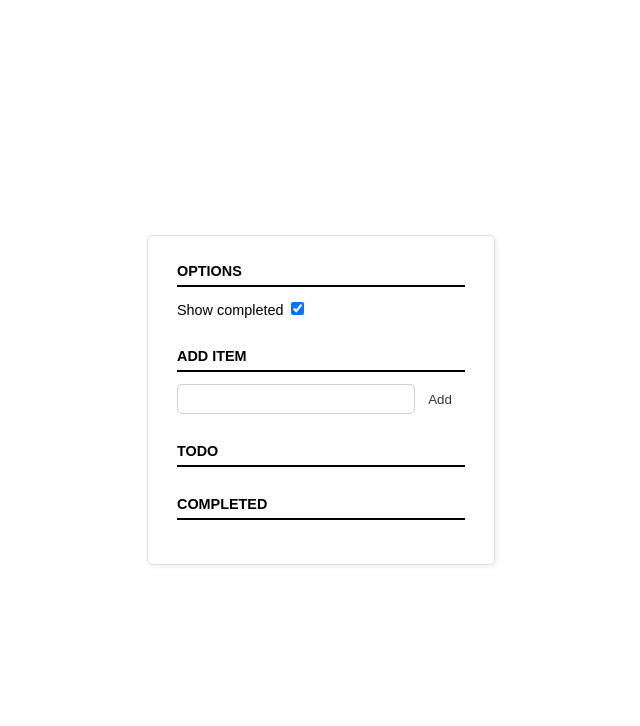
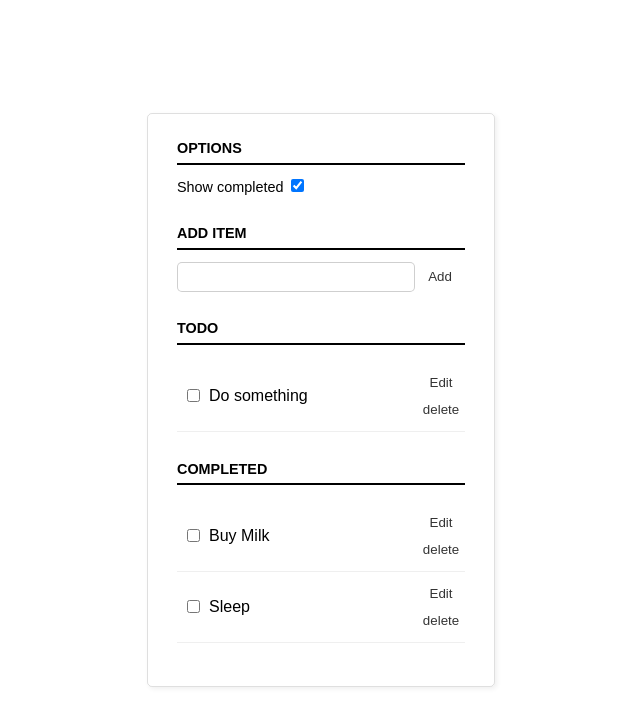
Before and after one commit to ramarinor/hoxton-js-todo-app, a plain HTML site: page index.html in a window 1280 px wide. Shown: the whole page, without its empty margins (319-959 px from the left). Drawn offline with Linux system fonts and the light colour scheme.

Commit message:
completed the rendering function

```diff
--- a/index.js
+++ b/index.js
@@ -1,15 +1,15 @@
-state = {
+const state = {
 	showTodos: true,
 	todos: [
 		{
 			title: "Buy Milk",
-			completed: false,
+			completed: true,
 			tag: "Test",
 			user: "Rinor",
 		},
 		{
 			title: "Do something",
-			completed: true,
+			completed: false,
 			tag: "Test",
 			user: "Rinor",
 		},
@@ -21,40 +21,73 @@ state = {
 		},
 	],
 };
-{
-	/* <div class="completed-section">
-		<input class="completed-checkbox" type="checkbox" />
-	</div>
-	<div class="text-section">
-		<p class="text">Go shopping</p>
-	</div>
-	<div class="button-section">
-		<button class="edit">Edit</button>
-		<button class="delete">Delete</button>
-	</div> */
-}
+
 function createTodoLiElement(todo) {
 	const liEl = document.createElement("li");
-	liEl.classList.add(todo);
+	liEl.classList.add("todo");
 	if (todo.completed) {
 		liEl.classList.add("completed");
 	}
+
+	const checkboxSection = document.createElement("div");
+	checkboxSection.className = "checkbox-section";
+	const checkboxEl = document.createElement("input");
+	checkboxEl.className = "completed-checkbox";
+	checkboxEl.setAttribute("type", "checkbox");
+	checkboxSection.append(checkboxEl);
+
+	const textSection = document.createElement("div");
+	textSection.className = "text-section";
+	const pEl = document.createElement("p");
+	pEl.textContent = todo.title;
+	textSection.append(pEl);
+
+	const buttonSection = document.createElement("div");
+	buttonSection.className = "button-section";
+	const editButton = document.createElement("button");
+	editButton.className = "edit";
+	editButton.textContent = "Edit";
+	const deleteButton = document.createElement("button");
+	deleteButton.className = "delete";
+	deleteButton.textContent = "delete";
+	buttonSection.append(editButton, deleteButton);
+
+	liEl.append(checkboxSection, textSection, buttonSection);
+	return liEl;
 }
 
-function render() {
+function render(state) {
+	renderCompleteTodos(state);
+	renderIncomplteteTodos(state);
+}
+
+function renderCompleteTodos(state) {
 	const todoListUl = document.querySelector(".todo-list");
-	const completedListUl = document.querySelector(".completed-list");
-	incompleteTodos = state.todos.filter(function (todo) {
+	const incompleteTodos = state.todos.filter(function (todo) {
 		return !todo.completed;
 	});
-	completeTodos = state.todos.filter(function (todo) {
-		return todo.completed;
-	});
 	for (const todo of incompleteTodos) {
-	}
-	for (const todo of completeTodos) {
-		console.log(todo);
+		const liEl = createTodoLiElement(todo);
+		console.log(liEl);
+		todoListUl.append(liEl);
 	}
 }
 
-render();
+function renderIncomplteteTodos(state) {
+	const completedSection = document.querySelector(".completed-section");
+	if (state.showTodos) {
+		completedSection.style.display = "block";
+		const completedListUl = document.querySelector(".completed-list");
+		const completeTodos = state.todos.filter(function (todo) {
+			return todo.completed;
+		});
+		for (const todo of completeTodos) {
+			const liEl = createTodoLiElement(todo);
+			completedListUl.append(liEl);
+		}
+	} else {
+		completedSection.style.display = "none";
+	}
+}
+
+render(state);
--- a/styles.css
+++ b/styles.css
@@ -72,7 +72,7 @@ ul {
 	grid-gap: 3px;
 }
 
-.todo .completed-section,
+.todo .checkbox-section,
 .todo .button-section {
 	display: grid;
 	place-content: center;
```
